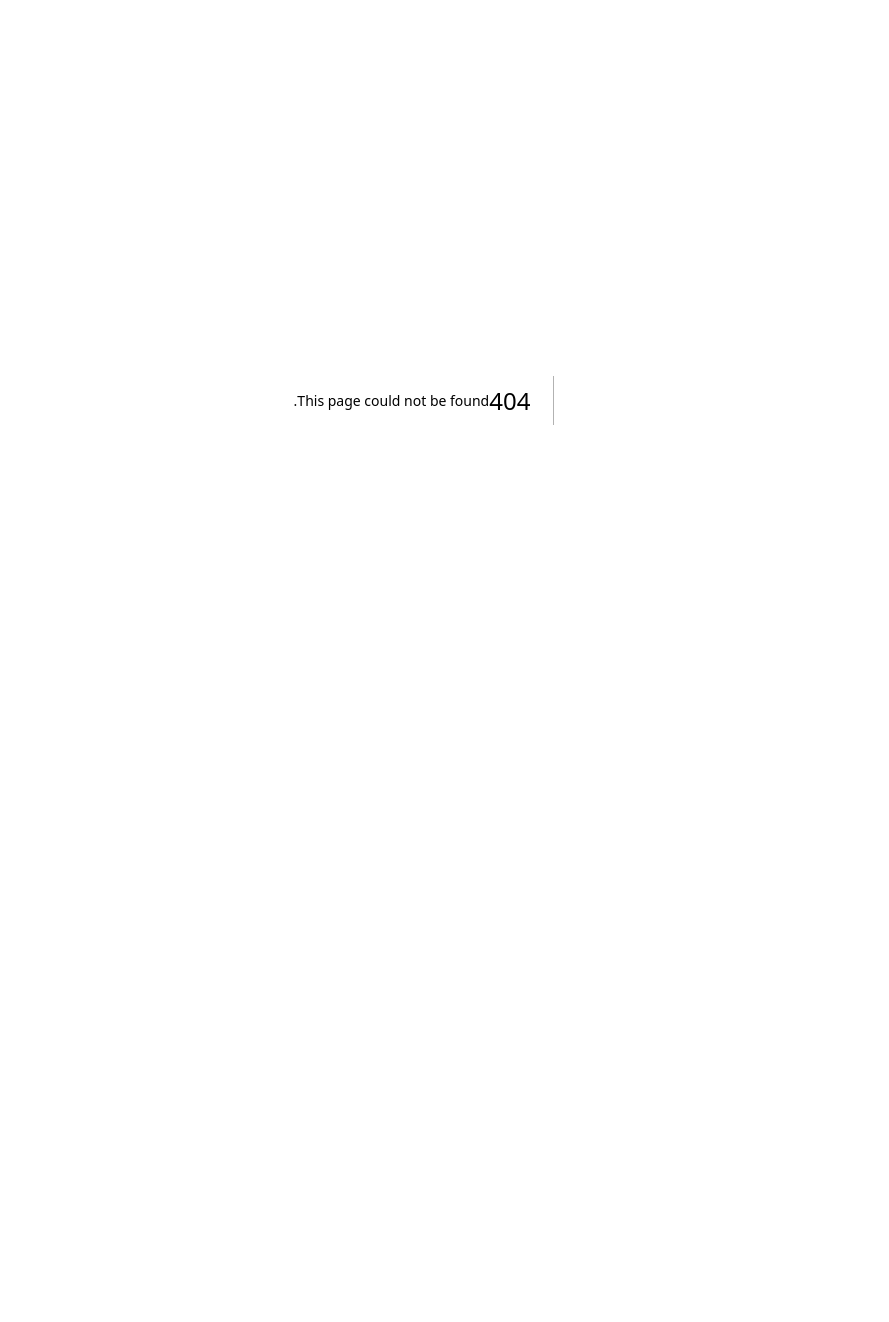
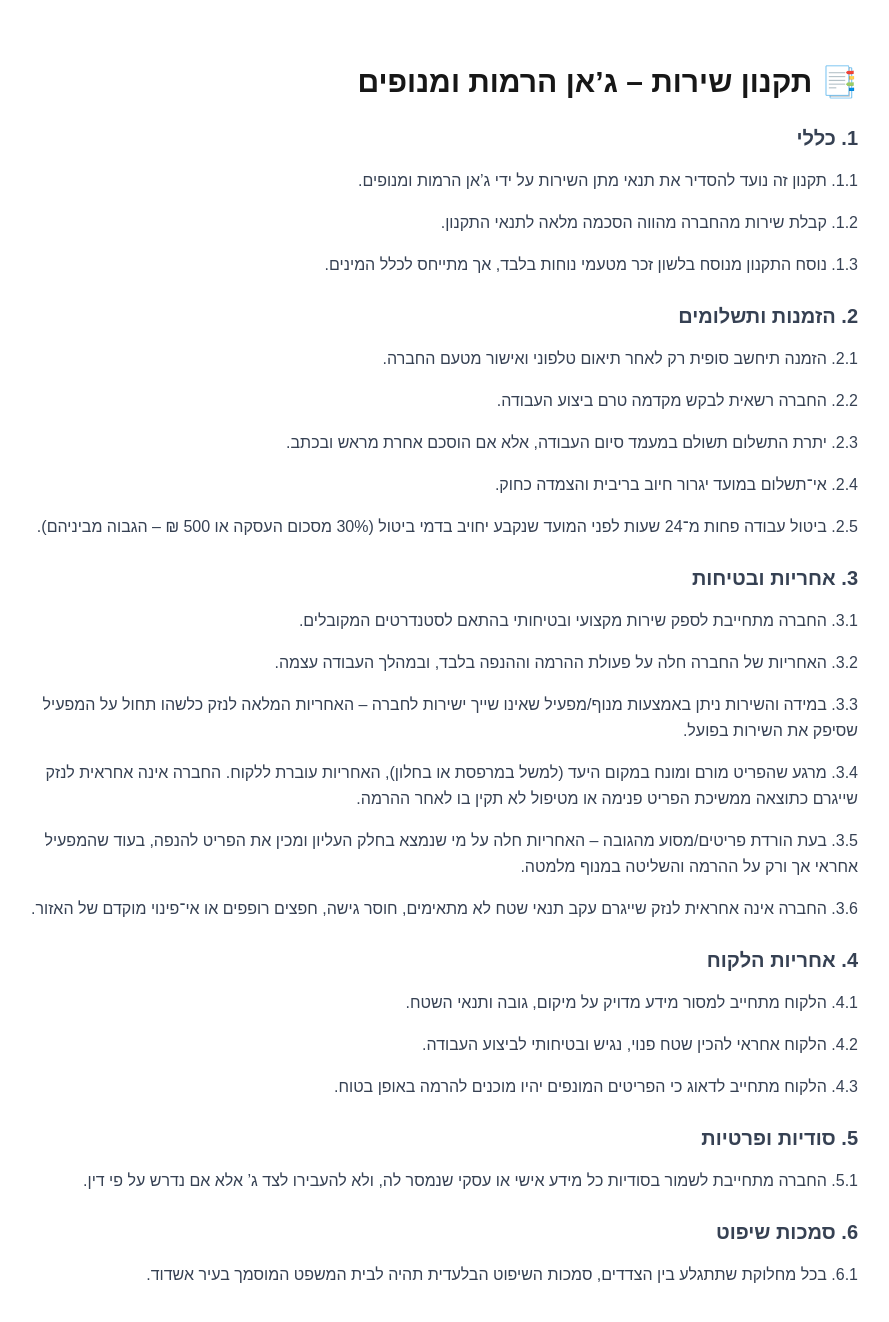
Before and after one commit to shakBensa/jan-crane, a Next.js app: page /terms-of-service in a window 1280 px wide. Before the commit this address had no page. Shown: the top 1322 px of the page, without its empty margins (206-1095 px from the left). Before the commit the page ends 800 px from the top, so only its background shows below. Built offline with nearby package versions, Linux system fonts and the light colour scheme.

Commit message:
Add files via upload

```diff
--- /dev/null
+++ b/src/app/terms-of-service/page.tsx
@@ -0,0 +1,42 @@
+"use client";
+
+export default function TermsOfService() {
+  return (
+    <div className="max-w-4xl mx-auto px-6 py-16" dir="rtl">
+      <h1 className="text-3xl font-bold mb-6">📑 תקנון שירות – ג’אן הרמות ומנופים</h1>
+
+      <section className="space-y-4 text-gray-700 leading-relaxed">
+        <h2 className="text-xl font-semibold">1. כללי</h2>
+        <p>1.1. תקנון זה נועד להסדיר את תנאי מתן השירות על ידי ג’אן הרמות ומנופים.</p>
+        <p>1.2. קבלת שירות מהחברה מהווה הסכמה מלאה לתנאי התקנון.</p>
+        <p>1.3. נוסח התקנון מנוסח בלשון זכר מטעמי נוחות בלבד, אך מתייחס לכלל המינים.</p>
+
+        <h2 className="text-xl font-semibold mt-6">2. הזמנות ותשלומים</h2>
+        <p>2.1. הזמנה תיחשב סופית רק לאחר תיאום טלפוני ואישור מטעם החברה.</p>
+        <p>2.2. החברה רשאית לבקש מקדמה טרם ביצוע העבודה.</p>
+        <p>2.3. יתרת התשלום תשולם במעמד סיום העבודה, אלא אם הוסכם אחרת מראש ובכתב.</p>
+        <p>2.4. אי־תשלום במועד יגרור חיוב בריבית והצמדה כחוק.</p>
+        <p>2.5. ביטול עבודה פחות מ־24 שעות לפני המועד שנקבע יחויב בדמי ביטול (30% מסכום העסקה או 500 ₪ – הגבוה מביניהם).</p>
+
+        <h2 className="text-xl font-semibold mt-6">3. אחריות ובטיחות</h2>
+        <p>3.1. החברה מתחייבת לספק שירות מקצועי ובטיחותי בהתאם לסטנדרטים המקובלים.</p>
+        <p>3.2. האחריות של החברה חלה על פעולת ההרמה וההנפה בלבד, ובמהלך העבודה עצמה.</p>
+        <p>3.3. במידה והשירות ניתן באמצעות מנוף/מפעיל שאינו שייך ישירות לחברה – האחריות המלאה לנזק כלשהו תחול על המפעיל שסיפק את השירות בפועל.</p>
+        <p>3.4. מרגע שהפריט מורם ומונח במקום היעד (למשל במרפסת או בחלון), האחריות עוברת ללקוח. החברה אינה אחראית לנזק שייגרם כתוצאה ממשיכת הפריט פנימה או מטיפול לא תקין בו לאחר ההרמה.</p>
+        <p>3.5. בעת הורדת פריטים/מסוע מהגובה – האחריות חלה על מי שנמצא בחלק העליון ומכין את הפריט להנפה, בעוד שהמפעיל אחראי אך ורק על ההרמה והשליטה במנוף מלמטה.</p>
+        <p>3.6. החברה אינה אחראית לנזק שייגרם עקב תנאי שטח לא מתאימים, חוסר גישה, חפצים רופפים או אי־פינוי מוקדם של האזור.</p>
+
+        <h2 className="text-xl font-semibold mt-6">4. אחריות הלקוח</h2>
+        <p>4.1. הלקוח מתחייב למסור מידע מדויק על מיקום, גובה ותנאי השטח.</p>
+        <p>4.2. הלקוח אחראי להכין שטח פנוי, נגיש ובטיחותי לביצוע העבודה.</p>
+        <p>4.3. הלקוח מתחייב לדאוג כי הפריטים המונפים יהיו מוכנים להרמה באופן בטוח.</p>
+
+        <h2 className="text-xl font-semibold mt-6">5. סודיות ופרטיות</h2>
+        <p>5.1. החברה מתחייבת לשמור בסודיות כל מידע אישי או עסקי שנמסר לה, ולא להעבירו לצד ג’ אלא אם נדרש על פי דין.</p>
+
+        <h2 className="text-xl font-semibold mt-6">6. סמכות שיפוט</h2>
+        <p>6.1. בכל מחלוקת שתתגלע בין הצדדים, סמכות השיפוט הבלעדית תהיה לבית המשפט המוסמך בעיר אשדוד.</p>
+      </section>
+    </div>
+  );
+}
```
